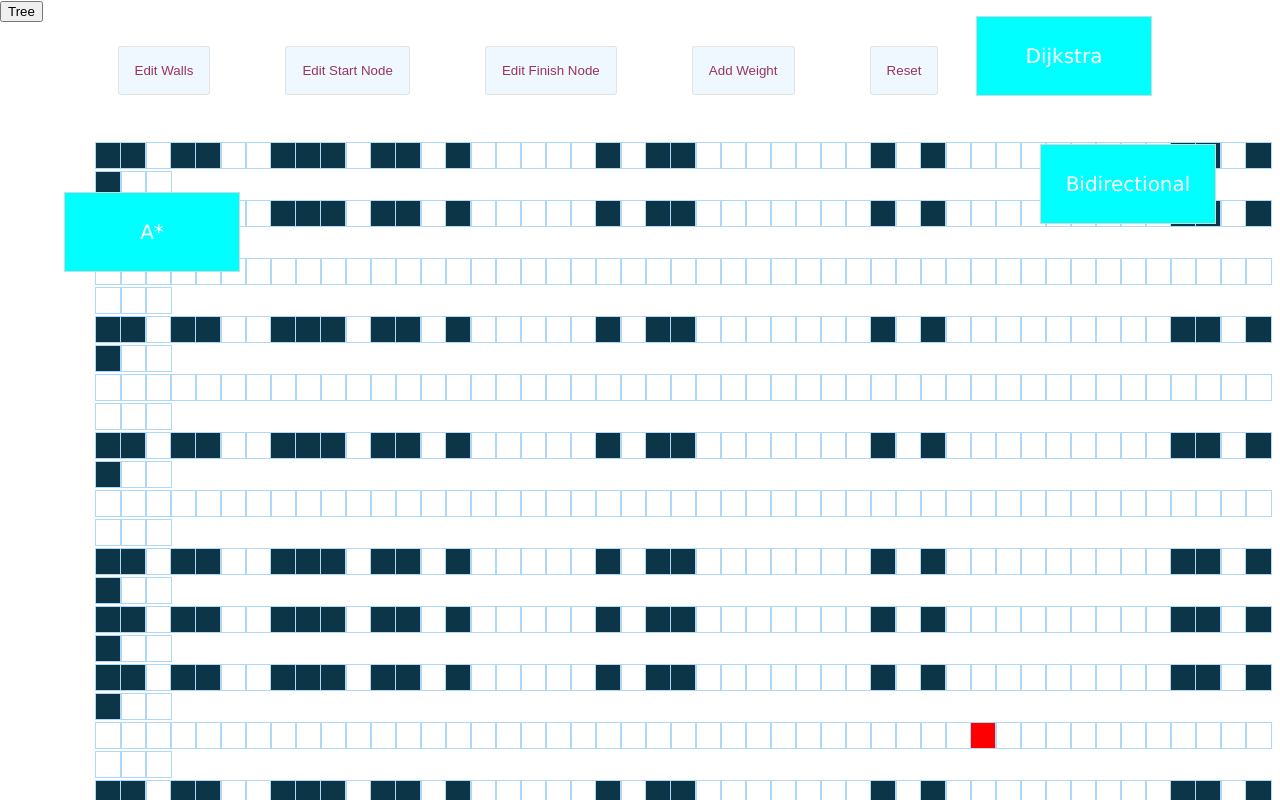
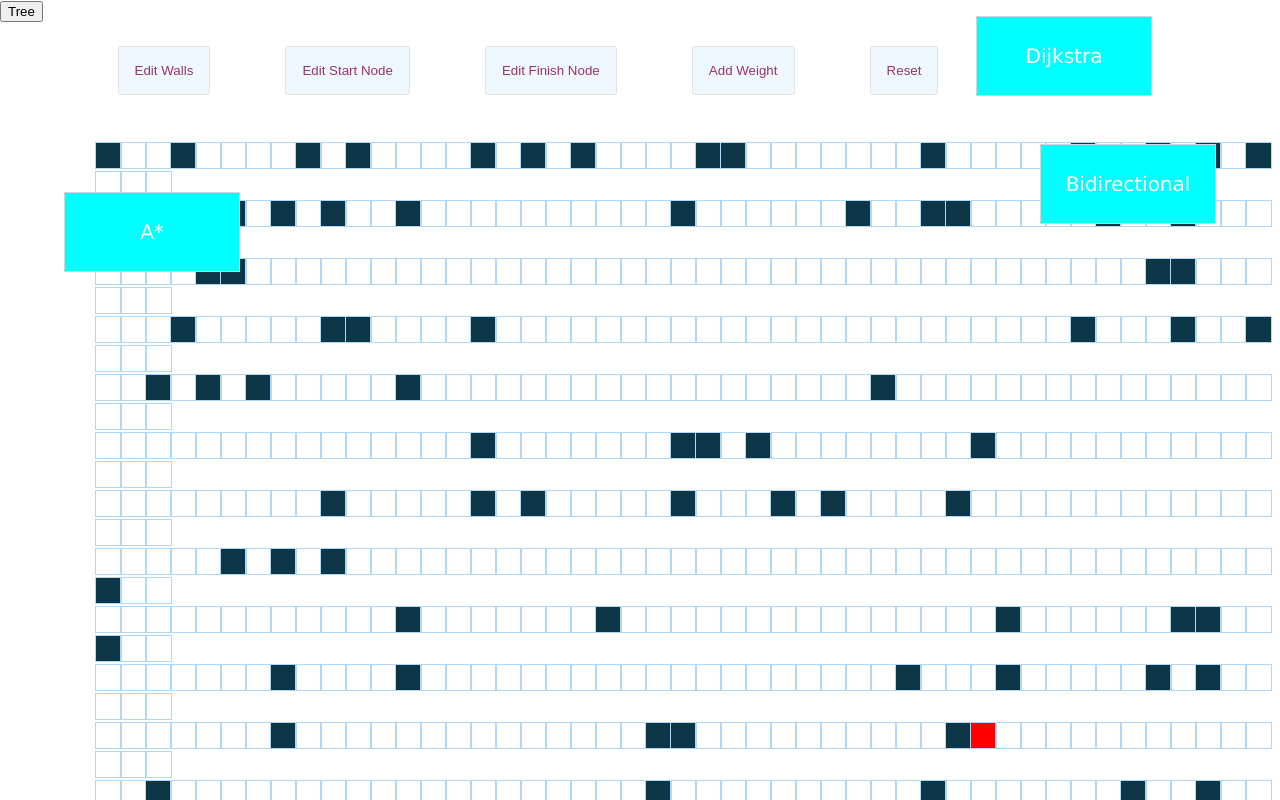
Before and after one commit to joeypeterson15/pathfinding-visualizer, a React (Create React App) app in the folder my-app/: page / in a window 1280 px wide. Shown: the top 800 px of the page. Built offline with nearby package versions, Linux system fonts and the light colour scheme.

Commit message:
got the maze

```diff
--- a/my-app/src/PathfindingVisualizer/PathfindingVisualizer.js
+++ b/my-app/src/PathfindingVisualizer/PathfindingVisualizer.js
@@ -19,45 +19,85 @@ function PathfindingVisualizer () {
     const [finishNode, setFinishNode] = useState({row: 10, col: 35})
     const [isWeightMode, setIsWeightMode] = useState(false)
     const [visualizationMode, setVisualizationMode] = useState('grid')
+    const RANDOMNODECOUNT = 110
 
-    function getRandomWallNodes(rowMax, colMax) {
+  //   function getRandomWallNodes(rowMax, colMax) {
+  //     let s = new Set()
+  //     let i = 0
+  //     while (i < 20) {
+  //       let randomRow = Math.floor(Math.random() * (rowMax));
+  //       let randomCol = Math.floor(Math.random() * colMax)
+  //       while (s.has({'row' : randomRow, 'col' : randomCol})) {
+  //         randomRow = Math.floor(Math.random() * (rowMax));
+  //         randomCol = Math.floor(Math.random() * colMax)
+  //       }
+  //       s.add({'row' : randomRow, 'col' : randomCol})
+  //       i += 1
+  //     }
+  //     console.log(s)
+  //     return s
+  // }
+
+
+
+    useEffect(() => {
       let s = new Set()
       let i = 0
-      while (i < 20) {
-        let randomRow = Math.floor(Math.random() * (rowMax));
-        let randomCol = Math.floor(Math.random() * colMax)
-        while (s.has({'row' : randomRow, 'col' : randomCol})) {
-          randomRow = Math.floor(Math.random() * (rowMax));
-          randomCol = Math.floor(Math.random() * colMax)
+      while (i < RANDOMNODECOUNT) {
+        let randomRow = String(Math.floor(Math.random() * (20)));
+        let randomCol = String(Math.floor(Math.random() * 50))
+        let stringToDigits = parseInt(randomRow + randomCol, 10)
+        while (s.has(stringToDigits) && randomRow !== startNode.row && randomCol !== startNode.col) {
+          randomRow = String(Math.floor(Math.random() * (20)));
+          randomCol = String(Math.floor(Math.random() * 50))
+          stringToDigits = parseInt(randomRow + randomCol, 10)
         }
-        s.add({'row' : randomRow, 'col' : randomCol})
+        s.add(stringToDigits)
         i += 1
       }
       console.log(s)
-      return s
-  }
 
-    useEffect(() => {
-      let randomRows = new Set()
-      let randomCols = new Set()
-      let i = 0
-      while (i < 20) {
-        let randomRow = Math.floor(Math.random() * (20));
-        let randomCol = Math.floor(Math.random() * 50)
-        while (randomRows.has(randomRow) && randomCols.has(randomCol)) {
-          randomRow = Math.floor(Math.random() * (20));
-          randomCol = Math.floor(Math.random() * 50)
+
+
+      // let randomRows = new Set()
+      // let randomCols = new Set()
+
+
+      // function getRandomNodes() {
+      //   let i = 0
+      //   while (i < 20) {
+      //     let randomRow = Math.floor(Math.random() * (20));
+      //     let randomCol = Math.floor(Math.random() * 50)
+      //     while (randomRows.has(randomRow) && randomCols.has(randomCol)) {
+      //       randomRow = Math.floor(Math.random() * (20));
+      //       randomCol = Math.floor(Math.random() * 50)
+      //     }
+      //     randomRows.add(randomRow)
+      //     randomCols.add(randomCol)
+      //     i += 1
+      //   }
+      //   return {randomRows, randomCols}
+      // }
+
+
+
+
+      function checkRandomNodeandDelete(row, col) {
+        if (s.has(parseInt(String(row) + String(col)))) {
+          return true
         }
-        randomRows.add(randomRow)
-        randomCols.add(randomCol)
-        i += 1
+        return false
       }
+
+
       // let randomWallNodes = new Set(getRandomWallNodes(20, 50))
         const setup = []
+        // getRandomNodes()
         // console.log(randomWallNodes)
         for (let row = 0; row < 20; row++) {
             const currentRow = []
             for (let col = 0; col < 50; col++) {
+              let isAWall = checkRandomNodeandDelete(row, col)
                 const currentNode = {
                     col,
                     row,
@@ -65,7 +105,7 @@ function PathfindingVisualizer () {
                     isFinish: row === finishNode.row && col === finishNode.col,
                     isVisited: false,
                     distance: Infinity,
-                    isWall: randomRows.has(row) && randomCols.has(col),
+                    isWall: isAWall,
                     previousNode: null,
                     isWeight: false,
                     isStartChildNode: false,
```
